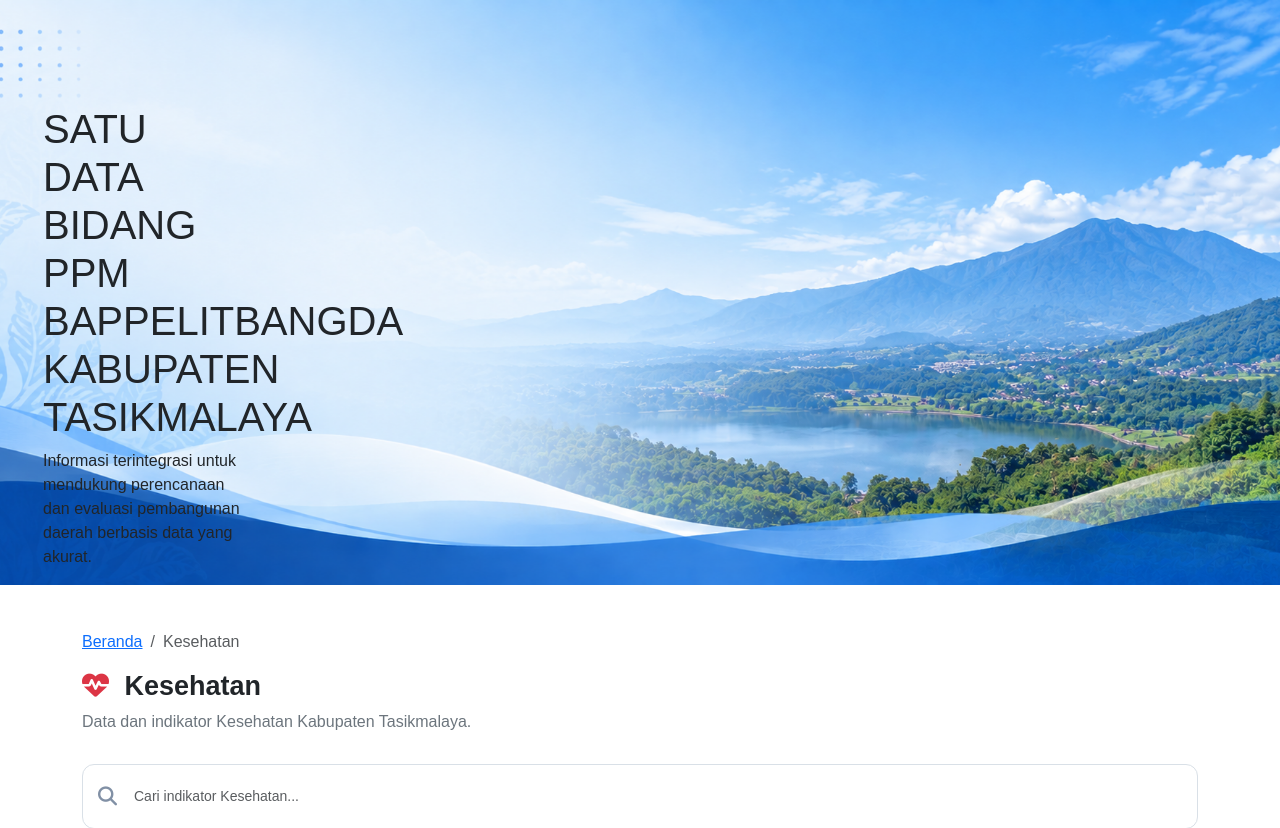
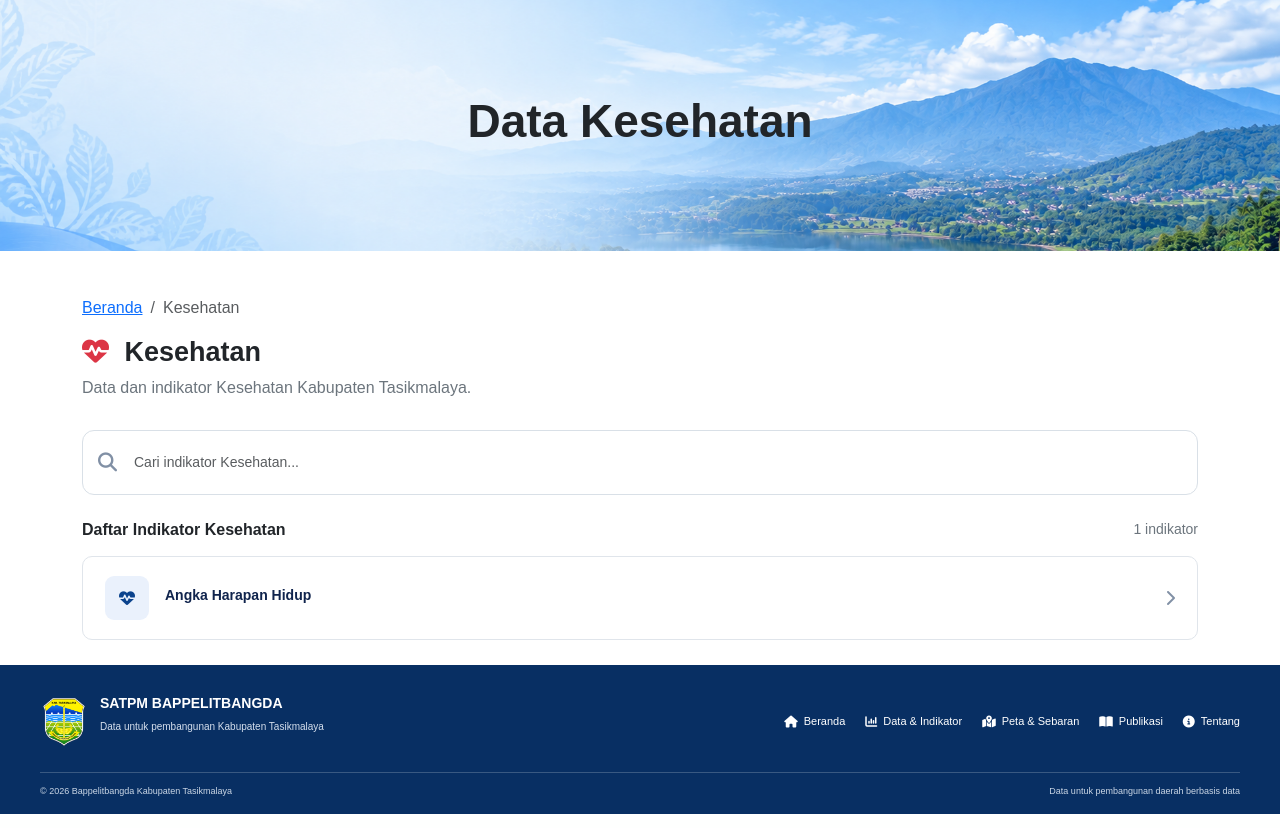
Before and after one commit to dans49/ppm-infografis, a PHP site: page /?kategori=kesehatan in a window 1280 px wide. Shown: the part 70-898 px from the top of the page. Run offline with PHP 8.4, Linux system fonts and the light colour scheme; data comes from the database, SQL or seed files in the repository.

Commit message:
update hero kategori and map geojson

```diff
--- a/assets/css/style.css
+++ b/assets/css/style.css
@@ -168,11 +168,27 @@ body {
     color: #25364f;
 }
 
+.hero-mini {
+    position:relative;
+    min-height:130px;
+    background:#eef4ff url('../images/hero-bg.png') center center/cover no-repeat;
+    overflow:hidden;
+}
+
 .hero-mini-content {
     position: relative;
     z-index: 2;
-    padding: 105px 0 0 43px;
-    width: 250px;
+    padding: 45px 23px;
+}
+
+/* @import url('https://googleapis.com'); */
+
+.hero-mini-content h1 {
+    display: flex;
+    justify-content: center;
+    font-size: 46px;
+    line-height: 3.32;
+    font-weight: 700;
 }
 
 /* =========================
--- a/assets/js/script.js
+++ b/assets/js/script.js
@@ -20,7 +20,7 @@ const categoryData={
         value: '70,39 Tahun',
         datatahun: '2024',
         chart:'Tren Cakupan Imunisasi Lengkap (%)',
-        indicators:['Ringkasan','Kesehatan Ibu & Anak','Penyakit Menular','Penyakit Tidak Menular','Kesehatan Lingkungan','Fasilitas & SDM Kesehatan','Jaminan Kesehatan']
+        indicators:['Angka Harapan Hidup','Kesehatan Ibu & Anak','Penyakit Menular','Penyakit Tidak Menular','Kesehatan Lingkungan','Fasilitas & SDM Kesehatan','Jaminan Kesehatan']
     },
     pendidikan:{
         title:'PROFIL PENDIDIKAN KABUPATEN TASIKMALAYA',
@@ -31,7 +31,7 @@ const categoryData={
         value: '12,92 Tahun',
         datatahun: '2025',
         chart:'Tren Angka Partisipasi Sekolah (%)',
-        indicators:['Ringkasan','Pendidikan Dasar','Harapan Lama Sekolah','Rata-rata Lama Sekolah','Angka Partisipasi','Angka Putus Sekolah','Tenaga Pendidikan','Sarana Pendidikan']
+        indicators:['Harapan Lama Sekolah','Rata-rata Lama Sekolah','Pendidikan Dasar','Angka Partisipasi','Angka Putus Sekolah','Tenaga Pendidikan','Sarana Pendidikan']
     },
     kemiskinan:{
         title:'PROFIL KEMISKINAN KABUPATEN TASIKMALAYA',
--- a/index.php
+++ b/index.php
@@ -145,7 +145,7 @@ include "config/koneksi.php";
             <aside class="sidebar">
                 <div class="sidebar-header" id="sidebar-header">PROFIL KESEHATAN</div>
                 <ul id="sidebar-list">
-                    <li class="active">Ringkasan</li>
+                    <li class="active">Angka Harapan Hidup</li>
                     <li>Kesehatan Ibu & Anak</li>
                     <li>Penyakit Menular</li>
                     <li>Penyakit Tidak Menular</li>
@@ -250,13 +250,25 @@ include "config/koneksi.php";
         const map = L.map('map').setView([-7.55, 108.10], 9.5);
 
         L.tileLayer('https://tile.openstreetmap.org/{z}/{x}/{y}.png', {
-            attribution: '&copy; OpenStreetMap contributors',
-            maxZoom: 19
+            attribution: '&copy; OpenStreetMap contributors', maxZoom: 19
         }).addTo(map);
 
-        L.marker([-7.35, 108.11])
-            .addTo(map)
-            .bindPopup('<b>Kabupaten Tasikmalaya</b>');
+        L.marker([-7.35, 108.11]).addTo(map).bindPopup('<b>Kabupaten Tasikmalaya</b>');
+
+        var layerWilayah = L.layerGroup().addTo(map);
+
+        fetch('assets/gis/32.06_kecamatan.geojson')
+        .then(response => response.json())
+        .then(data => {
+            L.geoJSON(data, {
+            onEachFeature: function (feature, layer) {
+                const namaKec = feature.properties.nm_kecamatan.toUpperCase();
+                if (feature.properties && feature.properties.nm_kecamatan) {
+                layer.bindPopup(namaKec); // Menampilkan popup saat diklik
+                }
+            }
+            }).addTo(map);
+        })
 
         setTimeout(function () {
             map.invalidateSize();
--- a/modul/kategori.php
+++ b/modul/kategori.php
@@ -77,10 +77,9 @@ $qindic = mysqli_query($conn, "SELECT * FROM ppm_indikator WHERE idkategori='$ge
 $indic = mysqli_num_rows($qindic);
 ?>
 
-<section class="hero">
+<section class="hero-mini">
     <div class="hero-mini-content">
-        <h1>SATU DATA BIDANG PPM BAPPELITBANGDA<br>KABUPATEN TASIKMALAYA</h1>
-        <p>Informasi terintegrasi untuk mendukung perencanaan dan evaluasi pembangunan daerah berbasis data yang akurat.</p>
+        <h1>Data <?=$getkat['kategori'] ?></h1>
     </div>
 </section>
 
```
Also changed, not shown: 2 other files.
